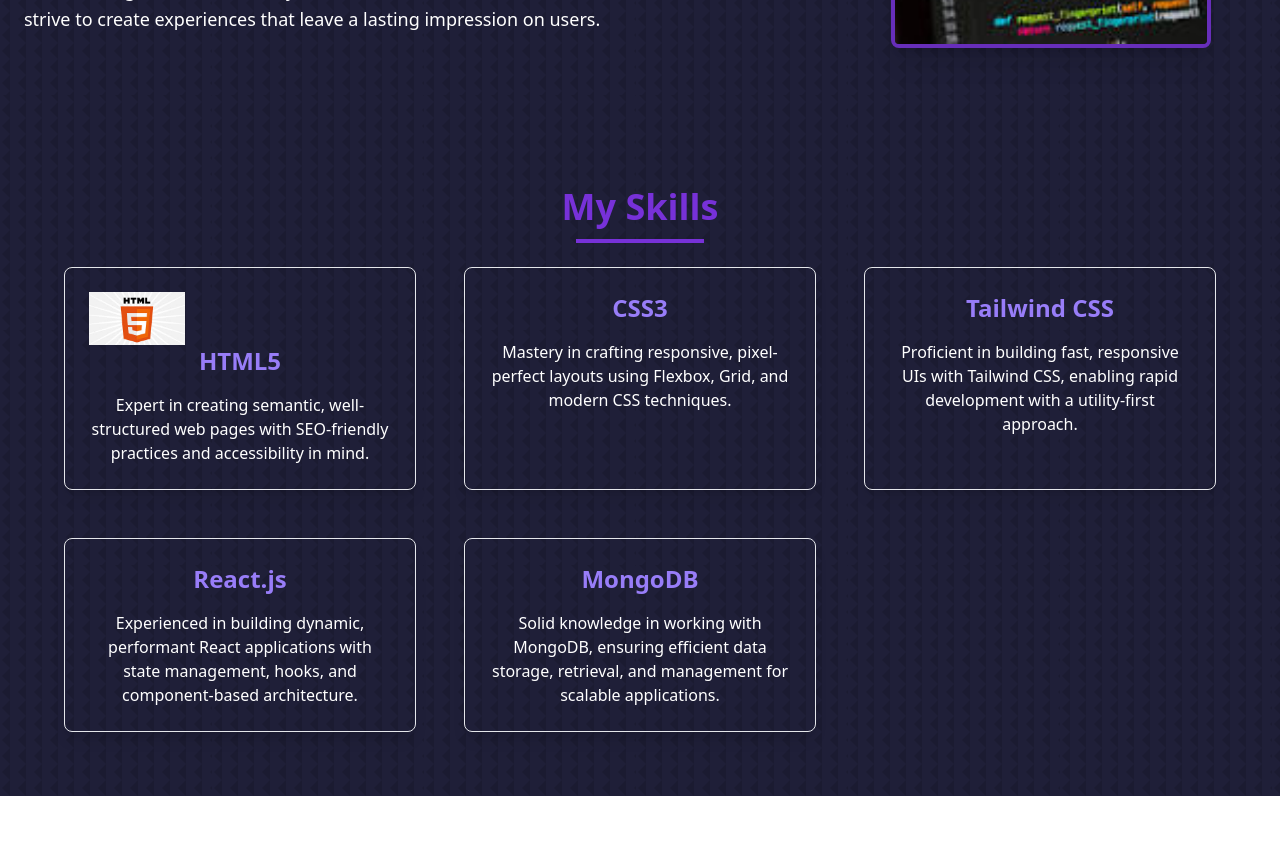
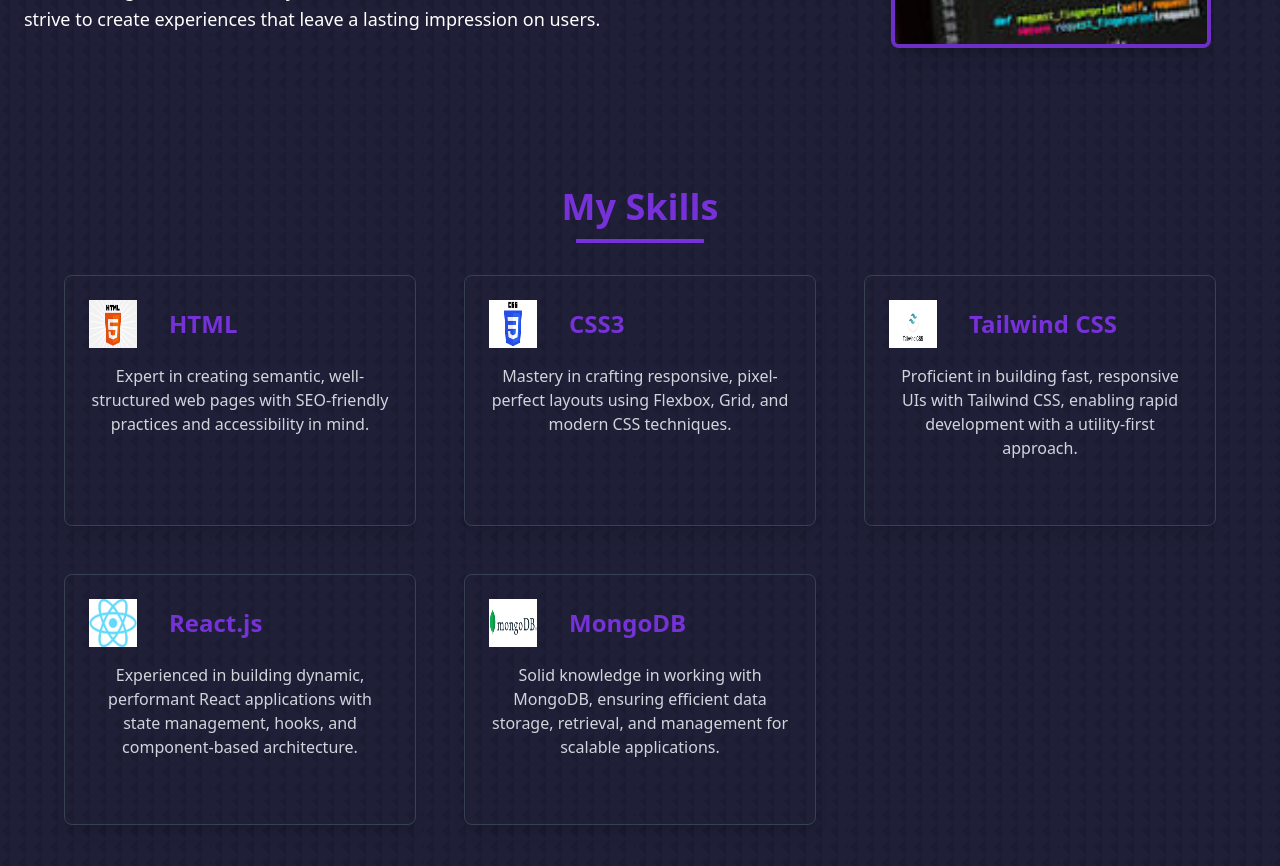
Before and after one commit to MeghlaB/MyPortfolio_Website, a React (Vite) app: page / in a window 1280 px wide. Shown: the part 1080-1946 px from the top of the page. Before the commit the page ends 1876 px from the top, so only its background shows below. Built offline with nearby package versions, Linux system fonts and the light colour scheme.

Commit message:
skilss added

```diff
--- a/src/Pages/Skills.jsx
+++ b/src/Pages/Skills.jsx
@@ -1,45 +1,127 @@
-import React from 'react'
-import html from '../../src/assets/icons/html.jpeg'
+import React from 'react';
+import { Link } from 'react-router-dom';
+import html from '../../src/assets/icons/html.jpeg';
+import css from '../../src/assets/icons/css.png';
+import react from '../../src/assets/icons/react.png';
+import tailwind from '../../src/assets/icons/tailwind.png';
+import mongodb from '../../src/assets/icons/mongodb.png';
 
 export default function Skills() {
   return (
-    <section id="skills" className="py-16">
+    <section id="skills" className="py-16 text-white">
       <div className="max-w-6xl mx-auto text-center">
-        <h2 className="text-4xl font-bold text-hoverprimary mb-6">My Skills
-        <div className=" mt-3 w-32 mx-auto border-t-4 border-hoverprimary"></div>
+        <h2 className="text-4xl font-bold text-hoverprimary mb-6">
+          My Skills
+          <div className="mt-3 w-32 mx-auto border-t-4 border-hoverprimary"></div>
         </h2>
 
-
-        <div className="grid grid-cols-1 sm:grid-cols-2 md:grid-cols-3 gap-12">
-          <div className="p-6 border rounded-lg shadow-lg hover:shadow-xl transition-all duration-300">
-            <img src={html} alt="" className='text-left w-24' />
-            <h3 className="text-2xl font-semibold text-btnprimary mb-4">HTML5</h3>
-            <p className="text-white">Expert in creating semantic, well-structured web pages with SEO-friendly practices and accessibility in mind.</p>
+        <div className="grid grid-cols-1 h-full lg:h-[550px] px-3 md:px-2 lg:px-0 sm:grid-cols-2 md:grid-cols-3 gap-12 mt-8">
+          {/* HTML */}
+          <div className="p-6 border border-gray-700 rounded-lg shadow-lg hover:shadow-xl hover:scale-105 transition-transform duration-300 relative group overflow-hidden">
+            <div className="flex items-center mb-4 z-10 relative">
+              <img src={html} alt="HTML" className="w-12 h-12 mr-4" />
+              <h3 className="ml-4 text-2xl font-semibold text-hoverprimary">HTML</h3>
+            </div>
+            <p className="text-gray-300 z-10 relative">
+              Expert in creating semantic, well-structured web pages with SEO-friendly practices and accessibility in mind.
+            </p>
+            <div className="absolute inset-0 bg-gray-800 bg-opacity-80 transform -translate-y-full group-hover:translate-y-0 transition-transform duration-500 ease-in-out flex items-end justify-end">
+              <a
+                href="https://developer.mozilla.org/en-US/docs/Web/HTML"
+                target="_blank"
+                rel="noopener noreferrer"
+                className="m-4 px-6 py-2 bg-hoverprimary text-white font-semibold rounded-lg shadow-md"
+              >
+                Read more
+              </a>
+            </div>
           </div>
 
-          <div className="p-6 border rounded-lg shadow-lg hover:shadow-xl transition-all duration-300">
-            <h3 className="text-2xl font-semibold text-btnprimary mb-4">CSS3</h3>
-            <p className="text-white">Mastery in crafting responsive, pixel-perfect layouts using Flexbox, Grid, and modern CSS techniques.</p>
+          {/* CSS */}
+          <div className="p-6 border border-gray-700 rounded-lg shadow-lg hover:shadow-xl hover:scale-105 transition-transform duration-300 relative group overflow-hidden">
+            <div className="flex items-center mb-4 z-10 relative">
+              <img src={css} alt="CSS3" className="w-12 h-12 mr-4" />
+              <h3 className="ml-4 text-2xl font-semibold text-hoverprimary">CSS3</h3>
+            </div>
+            <p className="text-gray-300 z-10 relative">
+              Mastery in crafting responsive, pixel-perfect layouts using Flexbox, Grid, and modern CSS techniques.
+            </p>
+            <div className="absolute inset-0 bg-gray-800 bg-opacity-80 transform -translate-y-full group-hover:translate-y-0 transition-transform duration-500 ease-in-out flex items-end justify-end">
+              <a
+                href="https://developer.mozilla.org/en-US/docs/Web/CSS"
+                target="_blank"
+                rel="noopener noreferrer"
+                className="m-4 px-6 py-2 bg-hoverprimary text-white font-semibold rounded-lg shadow-md"
+              >
+                Read more
+              </a>
+            </div>
           </div>
 
-          <div className="p-6 border rounded-lg shadow-lg hover:shadow-xl transition-all duration-300">
-            <h3 className="text-2xl font-semibold text-btnprimary mb-4">Tailwind CSS</h3>
-            <p className="text-white">Proficient in building fast, responsive UIs with Tailwind CSS, enabling rapid development with a utility-first approach.</p>
+          {/* Tailwind CSS */}
+          <div className="p-6 border border-gray-700 rounded-lg shadow-lg hover:shadow-xl hover:scale-105 transition-transform duration-300 relative group overflow-hidden">
+            <div className="flex items-center mb-4 z-10 relative">
+              <img src={tailwind} alt="Tailwind CSS" className="w-12 h-12 mr-4" />
+              <h3 className="ml-4 text-2xl font-semibold text-hoverprimary">Tailwind CSS</h3>
+            </div>
+            <p className="text-gray-300 z-10 relative">
+              Proficient in building fast, responsive UIs with Tailwind CSS, enabling rapid development with a utility-first approach.
+            </p>
+            <div className="absolute inset-0 bg-gray-800 bg-opacity-80 transform -translate-y-full group-hover:translate-y-0 transition-transform duration-500 ease-in-out flex items-end justify-end">
+              <a
+                href="https://tailwindcss.com/"
+                target="_blank"
+                rel="noopener noreferrer"
+                className="m-4 px-6 py-2 bg-hoverprimary text-white font-semibold rounded-lg shadow-md"
+              >
+                Read more
+              </a>
+            </div>
           </div>
 
-          <div className="p-6 border rounded-lg shadow-lg hover:shadow-xl transition-all duration-300">
-            <h3 className="text-2xl font-semibold text-btnprimary mb-4">React.js</h3>
-            <p className="text-white">Experienced in building dynamic, performant React applications with state management, hooks, and component-based architecture.</p>
+          {/* React.js */}
+          <div className="p-6 border border-gray-700 rounded-lg shadow-lg hover:shadow-xl hover:scale-105 transition-transform duration-300 relative group overflow-hidden">
+            <div className="flex items-center mb-4 z-10 relative">
+              <img src={react} alt="React.js" className="w-12 h-12 mr-4" />
+              <h3 className="ml-4 text-2xl font-semibold text-hoverprimary">React.js</h3>
+            </div>
+            <p className="text-gray-300 z-10 relative">
+              Experienced in building dynamic, performant React applications with state management, hooks, and component-based architecture.
+            </p>
+            <div className="absolute inset-0 bg-gray-800 bg-opacity-80 transform -translate-y-full group-hover:translate-y-0 transition-transform duration-500 ease-in-out flex items-end justify-end">
+              <a
+                href="https://react.dev/"
+                target="_blank"
+                rel="noopener noreferrer"
+                className="m-4 px-6 py-2 bg-hoverprimary text-white font-semibold rounded-lg shadow-md"
+              >
+                Read more
+              </a>
+            </div>
           </div>
 
-          <div className="p-6 border rounded-lg shadow-lg hover:shadow-xl transition-all duration-300">
-            <h3 className="text-2xl font-semibold text-btnprimary mb-4">MongoDB</h3>
-            <p className="text-white">Solid knowledge in working with MongoDB, ensuring efficient data storage, retrieval, and management for scalable applications.</p>
+          {/* MongoDB */}
+          <div className="p-6 border border-gray-700 rounded-lg shadow-lg hover:shadow-xl hover:scale-105 transition-transform duration-300 relative group overflow-hidden">
+            <div className="flex items-center mb-4 z-10 relative">
+              <img src={mongodb} alt="MongoDB" className="w-12 h-12 mr-4" />
+              <h3 className="ml-4 text-2xl font-semibold text-hoverprimary">MongoDB</h3>
+            </div>
+            <p className="text-gray-300 z-10 relative">
+              Solid knowledge in working with MongoDB, ensuring efficient data storage, retrieval, and management for scalable applications.
+            </p>
+            <div className="absolute inset-0 bg-gray-800 bg-opacity-80 transform -translate-y-full group-hover:translate-y-0 transition-transform duration-500 ease-in-out flex items-end justify-end">
+              <a
+                href="https://www.mongodb.com/"
+                target="_blank"
+                rel="noopener noreferrer"
+                className="m-4 px-6 py-2 bg-hoverprimary text-white font-semibold rounded-lg shadow-md"
+              >
+                Read more
+              </a>
+            </div>
           </div>
-
-
         </div>
       </div>
     </section>
-  )
+  );
 }
```
